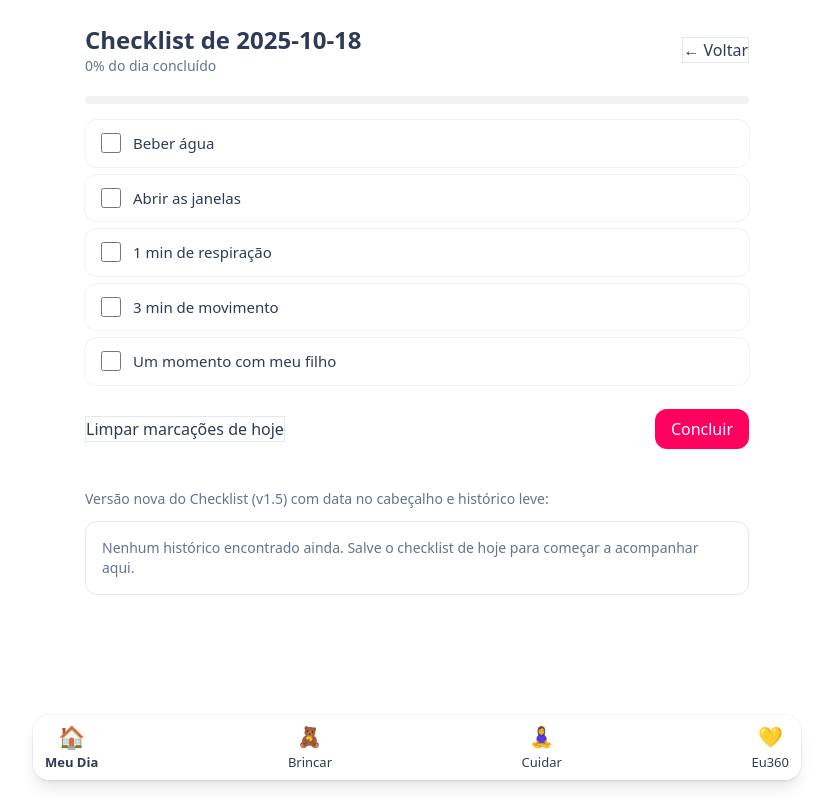
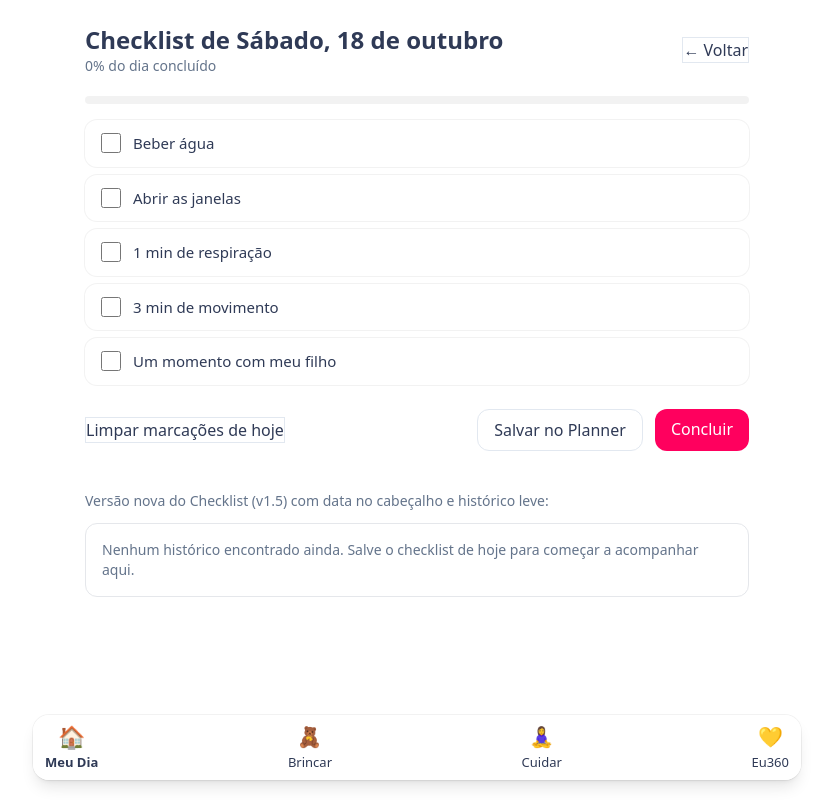
Before and after one commit to simonebrusco/materna360-app, a Next.js app in the folder materna360_starter/: page /meu-dia/checklist in a window 1280 px wide. Shown: the whole page, without its empty margins (223-1056 px from the left). Built offline with nearby package versions, Linux system fonts and the light colour scheme.

Commit message:
Update page.jsx

```diff
--- a/materna360_starter/app/meu-dia/checklist/page.jsx
+++ b/materna360_starter/app/meu-dia/checklist/page.jsx
@@ -1,4 +1,3 @@
-// materna360_starter/app/meu-dia/checklist/page.jsx
 "use client";
 
 import { useMemo } from "react";
@@ -6,11 +5,13 @@ import Link from "next/link";
 import useChecklistProgress, { todayStr, tid } from "../../../lib/hooks/useChecklistProgress.js";
 import { get, set } from "../../../lib/storage.js";
 import ChecklistDay from "../../../components/ChecklistDay.jsx";
+import { formatFullDatePtBR } from "../../../lib/date.js";
+import { handleChecklistAward } from "../../../lib/checklistAwards.js"; // ✅ integração gamificação
 
 export default function ChecklistPage() {
   const { defs, done, percent, toggleToday } = useChecklistProgress();
 
-  // se não houver defs ainda, cria um set inicial gentil (id -> label)
+  // garante itens padrões se não houver defs
   const hasDefaults = Array.isArray(defs) && defs.length > 0;
   const initialDefs = useMemo(() => {
     if (hasDefaults) return defs;
@@ -25,13 +26,33 @@ export default function ChecklistPage() {
     return seed;
   }, [hasDefaults, defs]);
 
-  const today = todayStr();
+  const todayIso = todayStr(); // yyyy-mm-dd (hook existente)
+  const titleNice = useMemo(() => formatFullDatePtBR(new Date()), []); // “Sexta, 17 de outubro”
+
+  // salva resumo do checklist no Planner
+  function saveToPlanner() {
+    const NOTES_KEY = "m360:planner_notes";
+    const notes = get(NOTES_KEY) || {};
+    const total = initialDefs.length;
+    const doneCount = Array.isArray(done) ? done.length : 0;
+    const line = `• Checklist: ${doneCount}/${total} concluídos — ${titleNice}`;
+
+    const prev = notes[todayIso] ? String(notes[todayIso]) : "";
+    const alreadyHas = prev.split("\n").some(l => l.trim().startsWith("• Checklist:"));
+    const nextText = alreadyHas
+      ? prev.replace(/(^|\n)• Checklist:.*$/m, `\n${line}`).trim()
+      : (prev ? prev + "\n" : "") + line;
+
+    notes[todayIso] = nextText;
+    set(NOTES_KEY, notes);
+    alert("Checklist salvo no Planner!");
+  }
 
   return (
     <main className="max-w-5xl mx-auto px-5 py-6">
       <header className="flex items-center justify-between mb-5">
         <div>
-          <h1 className="text-2xl font-semibold">Checklist de {today}</h1>
+          <h1 className="text-2xl font-semibold">Checklist de {titleNice}</h1>
           <p className="text-sm text-slate-500">{percent}% do dia concluído</p>
         </div>
         <Link href="/meu-dia" className="btn bg-white border border-slate-200">
@@ -39,12 +60,11 @@ export default function ChecklistPage() {
         </Link>
       </header>
 
-      {/* === Seção existente (mantida) ============================== */}
       {/* barra de progresso */}
       <div className="card mb-4">
         <div className="h-2 rounded-full bg-black/5 overflow-hidden">
           <div
-            className="h-full bg-[#ff005e] rounded-full transition-all" /* antes: bg-[var(--brand)] */
+            className="h-full bg-[#ff005e] rounded-full transition-all"
             style={{ width: `${percent}%` }}
           />
         </div>
@@ -54,6 +74,14 @@ export default function ChecklistPage() {
       <section className="space-y-2">
         {initialDefs.map((it) => {
           const checked = Array.isArray(done) && done.includes(it.id);
+
+          // handler com gamificação
+          const onToggle = () => {
+            const willCheck = !checked;
+            toggleToday(it.id);
+            handleChecklistAward({ id: it.id, willCheck }); // ✅ dispara “m360:win”
+          };
+
           return (
             <label
               key={it.id}
@@ -63,8 +91,8 @@ export default function ChecklistPage() {
                 <input
                   type="checkbox"
                   checked={checked}
-                  onChange={() => toggleToday(it.id)}
-                  className="h-5 w-5 rounded-md border-slate-300 text-[#ff005e] focus:ring-[#ff005e]" /* antes: text-[var(--brand)] focus:ring-[var(--brand)] */
+                  onChange={onToggle}
+                  className="h-5 w-5 rounded-md border-slate-300 text-[#ff005e] focus:ring-[#ff005e]"
                 />
                 <span className="text-[15px]">{it.label}</span>
               </div>
@@ -74,12 +102,11 @@ export default function ChecklistPage() {
         })}
       </section>
 
-      {/* rodapé com ações rápidas */}
-      <footer className="mt-6 flex items-center justify-between">
+      {/* rodapé */}
+      <footer className="mt-6 flex flex-wrap gap-3 items-center justify-between">
         <button
           onClick={() => {
-            // limpa apenas o log de hoje
-            set(tid(), []);
+            set(tid(), []); // limpa apenas o log de hoje
             window.dispatchEvent(new CustomEvent("m360:checklist:changed"));
           }}
           className="btn bg-white border border-slate-200"
@@ -87,15 +114,24 @@ export default function ChecklistPage() {
           Limpar marcações de hoje
         </button>
 
-        <Link
-          href="/meu-dia"
-          className="px-4 py-2 rounded-xl bg-[#ff005e] text-white" /* antes: bg-[var(--brand)] */
-        >
-          Concluir
-        </Link>
+        <div className="flex gap-3">
+          <button
+            onClick={saveToPlanner}
+            className="px-4 py-2 rounded-xl bg-white border border-slate-200"
+          >
+            Salvar no Planner
+          </button>
+
+          <Link
+            href="/meu-dia"
+            className="px-4 py-2 rounded-xl bg-[#ff005e] text-white"
+          >
+            Concluir
+          </Link>
+        </div>
       </footer>
 
-      {/* === NOVO BLOCO v1.5 (incremental, sem apagar o anterior) === */}
+      {/* histórico */}
       <section className="mt-10">
         <div className="mb-3 text-sm text-slate-500">
           Versão nova do Checklist (v1.5) com data no cabeçalho e histórico leve:
```
